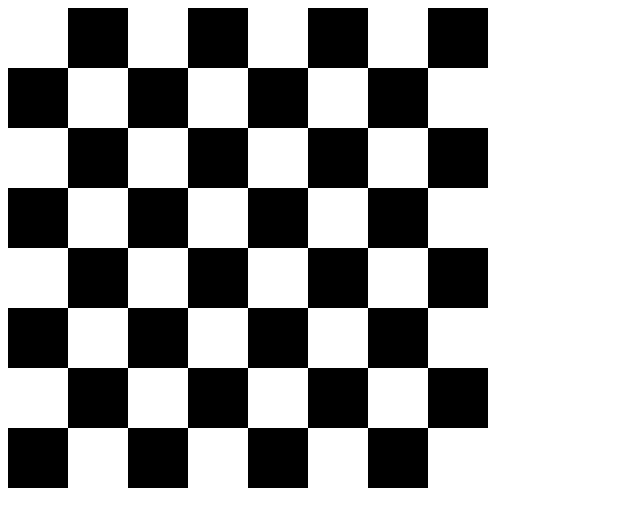
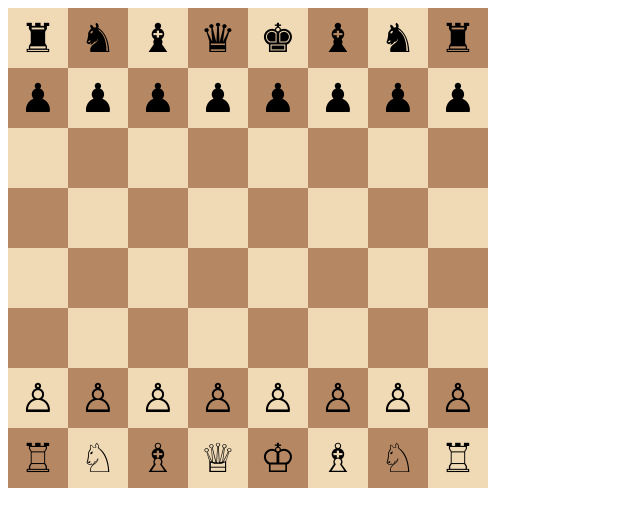
Before and after one commit to Nithy1102/RUINCHESS, a plain HTML site: page index.html in a window 1280 px wide. Shown: the whole page, without its empty margins (0-640 px from the left). Drawn offline with Linux system fonts and the light colour scheme.

Commit message:
Phase 2 ended

```diff
--- a/script.js
+++ b/script.js
@@ -1,7 +1,37 @@
+
+const symbols = {
+    "bR": "♜",
+    "bN": "♞",
+    "bB": "♝",
+    "bQ": "♛",
+    "bK": "♚",
+    "bP": "♟",
+    "wR": "♖",
+    "wN": "♘",
+    "wB": "♗",
+    "wQ": "♕",
+    "wK": "♔",
+    "wP": "♙"
+};
+const boardData=[
+                  ["bR","bN","bB","bQ","bK","bB","bN","bR"],
+                  ["bP","bP","bP","bP","bP","bP","bP","bP"],
+                  [null,null,null,null,null,null,null,null],
+                  [null,null,null,null,null,null,null,null],
+                  [null,null,null,null,null,null,null,null],
+                  [null,null,null,null,null,null,null,null],
+                  ["wP","wP","wP","wP","wP","wP","wP","wP"],
+                  ["wR","wN","wB","wQ","wK","wB","wN","wR"] ];
+                  [{piece:symbols["wP"]},{piece:symbols["wP"]},{piece:symbols["wP"]},{piece:symbols["wP"]},{piece:symbols["wP"]},{ piece:symbols["wP"] },{ piece:symbols["wP"] },{ piece:symbols["wP"] }],
+                  [{ piece:symbols["wR"] },{ piece:symbols["wN"] },{ piece:symbols["wB"] },{ piece:symbols["wQ"] },{ piece:symbols["wK"] },{ piece:symbols["wB"] },{ piece:symbols["wN"] },{ piece:symbols["wR"] }] ;
+function createBoard() {
 const board = document.getElementById("board");
 for (let r = 0; r < 8; r++) {
     for (let c = 0; c < 8; c++) {
         const cell = document.createElement("div");
+        cell.dataset.row = r;
+        cell.dataset.col = c;
+        cell.classList.add("square");
         if ((r + c) % 2 === 0) {
             cell.classList.add("light");
         } else {
@@ -9,4 +39,20 @@ for (let r = 0; r < 8; r++) {
         }
         board.appendChild(cell);
     }
+}}
+
+
+function renderpieces() {
+const board = document.getElementById("board");
+
+for (let r = 0; r < 8; r++) {
+    for (let c = 0; c < 8; c++) {
+        const cell = board.children[r * 8 + c];
+        if (boardData[r][c]) {
+            cell.textContent = symbols[boardData[r][c]];
+        }
+    }
 }
+}
+createBoard();
+renderpieces();
--- a/style.css
+++ b/style.css
@@ -6,8 +6,16 @@
     grid-template-rows: repeat(8, 1fr);
 }
 .light{
-    background-color:white;
+    background-color:#f0d9b5;
 }
 .dark{
-    background-color:black;
+    background-color:#b58863;
 }
+.square {
+    width: 60px;
+    height: 60px;
+    font-size: 40px;
+    display: flex;
+    align-items: center;
+    justify-content: center;
+}
```
